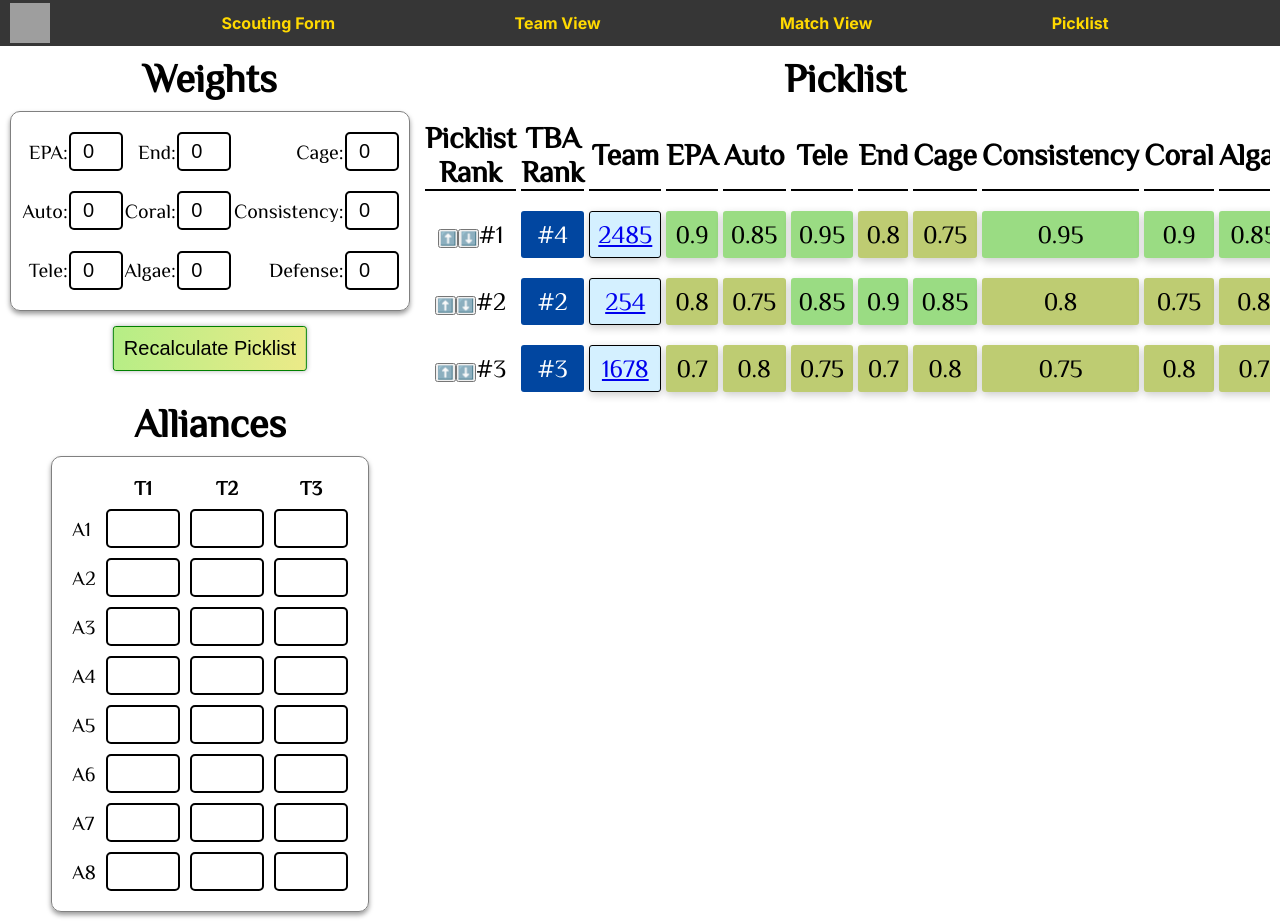
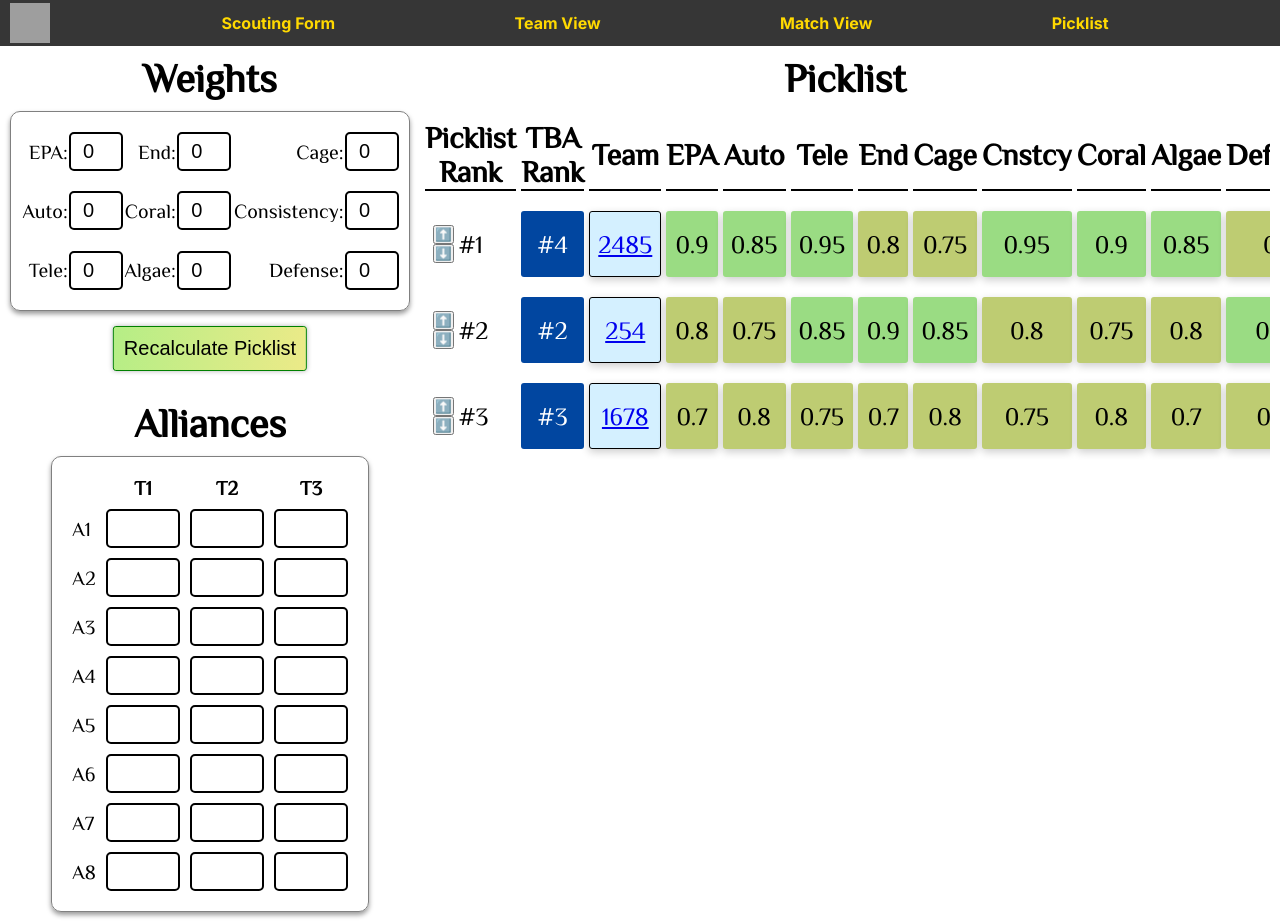
Before and after one commit to team2485/analytics2025, a Next.js app: page /picklist in a window 1280 px wide. Both pictures are taken after a click on the button "Recalculate Picklist". Built offline with nearby package versions, Linux system fonts and the light colour scheme; grey boxes are pictures that could not be loaded.

Commit message:
adjustments change all teams in picklist and styling

```diff
--- a/src/app/picklist/page.js
+++ b/src/app/picklist/page.js
@@ -13,6 +13,7 @@ export default function Picklist() {
   const [teamRatings, setTeamRatings] = useState({});
   const [weightsChanged, setWeightsChanged] = useState(false);
   const [rankAdjustments, setRankAdjustments] = useState({});
+  const [originalPositions, setOriginalPositions] = useState({});
 
   const weightsFormRef = useRef();
   const alliancesFormRef = useRef();
@@ -116,6 +117,11 @@ export default function Picklist() {
     setPicklist(staticPicklist);
     setMaxScore(staticPicklist[0].score);
     setWeightsChanged(false);
+    const originalPos = {};
+      staticPicklist.forEach((team, index) => {
+      originalPos[team.team] = index;
+    });
+    setOriginalPositions(originalPos);
 };
 
   function updateAlliancesData(allianceNumber, allianceTeams) {
@@ -225,16 +231,19 @@ export default function Picklist() {
     function handleUp(team, currentIndex) {
       if (currentIndex > 0) {
         const newPicklist = [...picklist];
-        // Swap current team with the team above
+        // Perform the swap
         [newPicklist[currentIndex], newPicklist[currentIndex - 1]] =
         [newPicklist[currentIndex - 1], newPicklist[currentIndex]];
 
-        // Update rank adjustments
-        setRankAdjustments(prev => ({
-          ...prev,
-          [team]: (prev[team] || 0) + 1 // Moving up increases the rank adjustment
-        }));
+        // Update rank adjustments for all teams
+        const newRankAdjustments = {};
+        newPicklist.forEach((teamData, idx) => {
+          // Compare current index to original index
+          const originalIndex = originalPositions[teamData.team];
+          newRankAdjustments[teamData.team] = originalIndex - idx;
+        });
 
+        setRankAdjustments(newRankAdjustments);
         setPicklist(newPicklist);
       }
     }
@@ -242,16 +251,19 @@ export default function Picklist() {
     function handleDown(team, currentIndex) {
       if (currentIndex < picklist.length - 1) {
         const newPicklist = [...picklist];
-        // Swap current team with the team below
+        // Perform the swap
         [newPicklist[currentIndex], newPicklist[currentIndex + 1]] =
         [newPicklist[currentIndex + 1], newPicklist[currentIndex]];
 
-        // Update rank adjustments
-        setRankAdjustments(prev => ({
-          ...prev,
-          [team]: (prev[team] || 0) - 1 // Moving down decreases the rank adjustment
-        }));
+        // Update rank adjustments for all teams
+        const newRankAdjustments = {};
+        newPicklist.forEach((teamData, idx) => {
+          // Compare current index to original index
+          const originalIndex = originalPositions[teamData.team];
+          newRankAdjustments[teamData.team] = originalIndex - idx;
+        });
 
+        setRankAdjustments(newRankAdjustments);
         setPicklist(newPicklist);
       }
     }
@@ -283,7 +295,7 @@ export default function Picklist() {
             <th>Tele</th>
             <th>End</th>
             <th>Cage</th>
-            <th>Consistency</th>
+            <th>Cnstcy</th>
             <th>Coral</th>
             <th>Algae</th>
             <th>Defense</th>
@@ -295,19 +307,11 @@ export default function Picklist() {
               if (teamsToExclude.includes(teamData.team)) {
                 return <tr key={teamData.team} style={{display: "none"}}></tr>
               } else {
-                  /*const adjustment = rankAdjustments[teamData.team] || 0;
-                const adjustmentText = adjustment !== 0 ? ` (${adjustment > 0 ? `+${adjustment}` : adjustment})` : '';
-                const displayRank = adjustment !== 0 ? `#${index + 1}${adjustmentText}` : `#${index + 1}`;*/
-
-
-                const originalRank = index + 1;
-                const adjustedRank = originalRank - (rankAdjustments[teamData.team] || 0);
-                const adjustmentValue = adjustedRank - originalRank;
-                const adjustmentText = adjustedRank !== originalRank
-                ? ` (${originalRank - adjustedRank > 0 ? `+${originalRank - adjustedRank}` : originalRank - adjustedRank})`
-                : '';
-
-                const displayRank = `#${originalRank}${adjustmentText}`;
+                const originalRank = originalPositions[teamData.team] + 1;
+                const currentRank = index + 1;
+                const adjustment = rankAdjustments[teamData.team] || 0;
+                const adjustmentText = adjustment !== 0 ? ` (${adjustment > 0 ? `+${adjustment}` : adjustment})` : '   ';
+                const displayRank = `#${currentRank}${adjustmentText}`;
 
 
 
@@ -315,9 +319,13 @@ export default function Picklist() {
                 return (
                   <tr key={teamData.team}>
                     <td>
-                      <button onClick={() => handleUp(teamData.team, index)}>⬆️</button>
-                      <button onClick={() => handleDown(teamData.team, index)}>⬇️</button>
-                      {displayRank}
+                      <div className={styles.picklistRank}>
+                        <div className={styles.arrows}>
+                          <button onClick={() => handleUp(teamData.team, index)}>⬆️</button>
+                          <button onClick={() => handleDown(teamData.team, index)}>⬇️</button>
+                        </div>
+                        {displayRank}
+                      </div>
                     </td>
                       <td>#{teamData.firstRanking}</td>
                       <td><a href={`/team-view?team=${teamData.team}`}>{teamData.team}
--- a/src/app/picklist/page.module.css
+++ b/src/app/picklist/page.module.css
@@ -106,6 +106,8 @@
 .picklistTable td:nth-child(2) {
     background-color: #0146A0;
     color: white;
+    width: 30px;
+    height: 30px;
 }
 
 .picklistTable td:nth-child(3) {
@@ -134,3 +136,20 @@ button.recalculateIsMad {
 .picklistTableContainer {
   overflow-x: auto;
 }
+
+.arrows {
+    display: flex;
+    flex-direction: column;
+    flex-wrap: wrap;
+}
+
+.picklistRank {
+    display: flex;
+    flex-direction: row;
+    align-items: center;
+    width: 50px;
+    height: 50px;
+    justify-content: space-between;
+    gap: 5px;
+    justify-self: left;
+}
```
